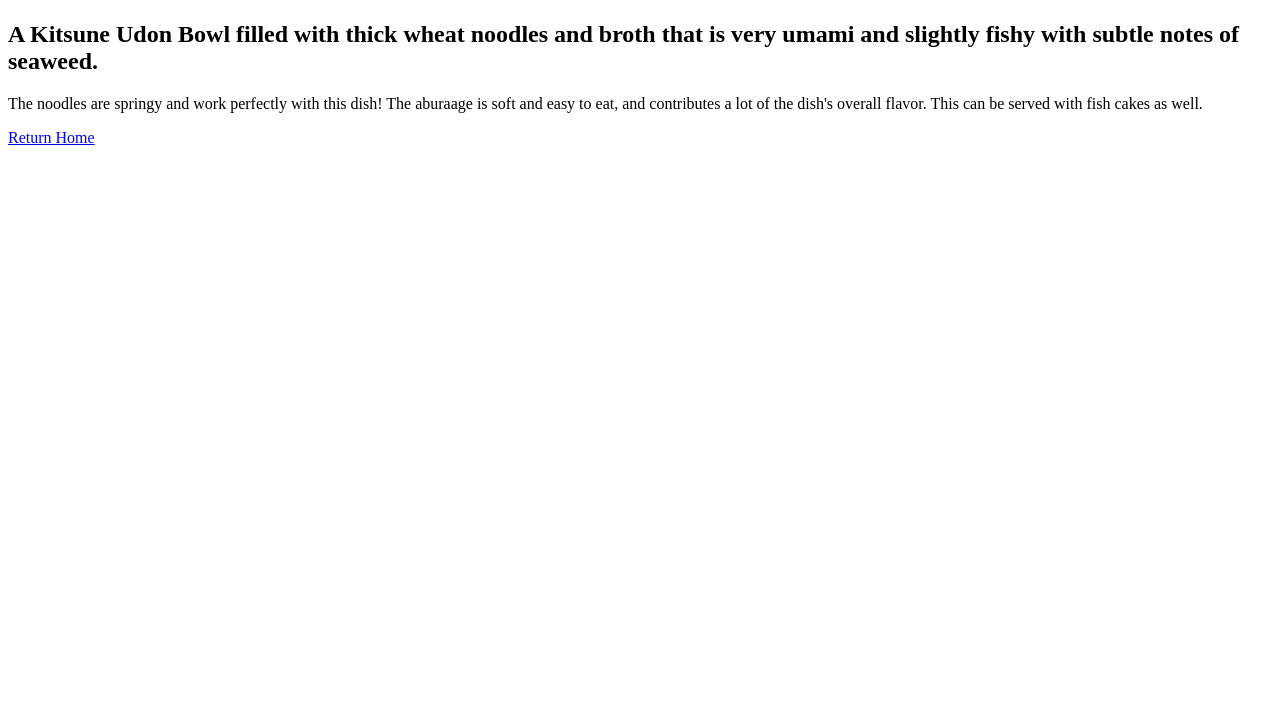
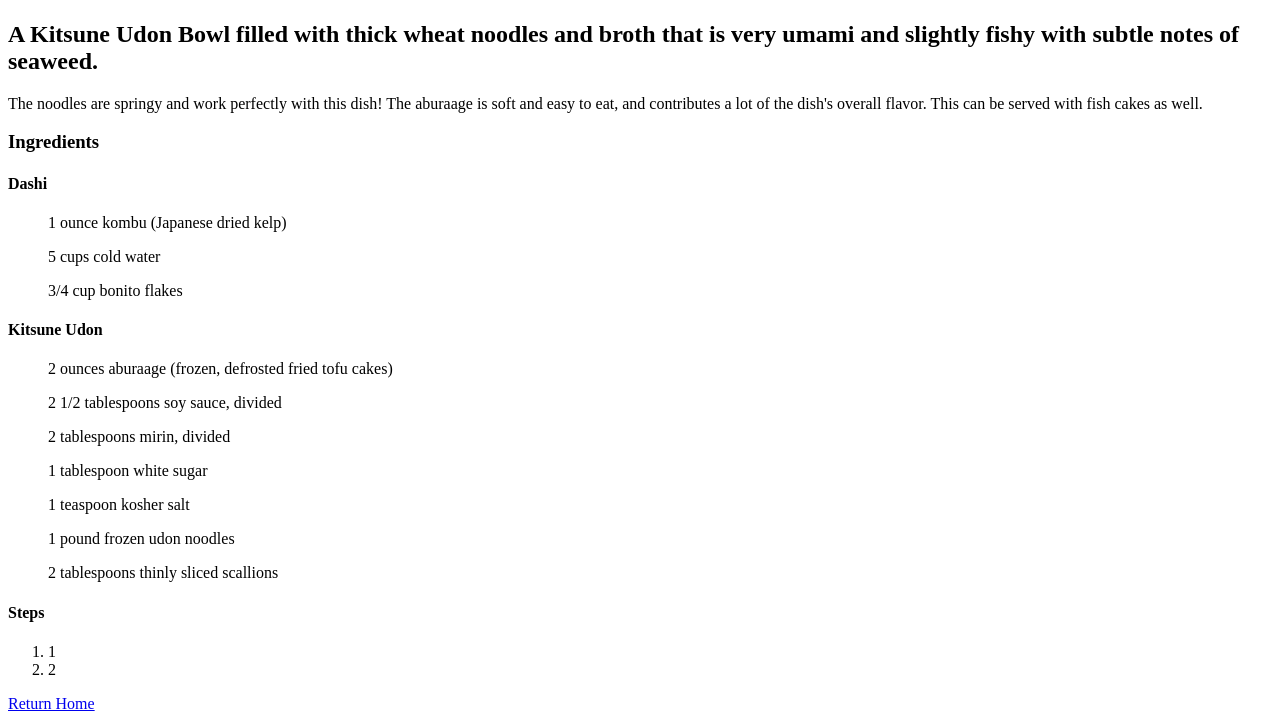
Before and after one commit to kenichiwu/odin-recipes, a plain HTML site: page recipes/udon.html in a window 1280 px wide. Shown: the part 393-1114 px from the top of the page. Before the commit the page ends 800 px from the top, so only its background shows below. Drawn offline with Linux system fonts and the light colour scheme.

Commit message:
Unordered Lists and Ordered Lists
Ingredients and Steps were added

```diff
--- a/recipes/udon.html
+++ b/recipes/udon.html
@@ -10,6 +10,21 @@
     <img src="../images/udonpicture.webp" alt="A Kitsune Udon Bowl filled with thick wheat noodles and broth that is very umami and slightly fishy with subtle notes of seaweed." height="310" width="310">
     <h2>A Kitsune Udon Bowl filled with thick wheat noodles and broth that is very umami and slightly fishy with subtle notes of seaweed.</h2>
     <p>The noodles are springy and work perfectly with this dish! The aburaage is soft and easy to eat, and contributes a lot of the dish's overall flavor. This can be served with fish cakes as well.</p>
+    <h3>Ingredients</h3>
+    <h4>Dashi</h4>
+    <ul>1 ounce kombu (Japanese dried kelp)</ul>
+    <ul>5 cups cold water</ul>
+    <ul>3/4 cup bonito flakes</ul>
+    <h4>Kitsune Udon</h4>
+    <ul>2 ounces aburaage (frozen, defrosted fried tofu cakes)</ul>
+    <ul>2 1/2 tablespoons soy sauce, divided</ul>
+    <ul>2 tablespoons mirin, divided</ul>
+    <ul>1 tablespoon white sugar</ul>
+    <ul>1 teaspoon kosher salt</ul>
+    <ul>1 pound frozen udon noodles</ul>
+    <ul>2 tablespoons thinly sliced scallions</ul>
+    <h4>Steps</h4>
+    <ol><li>1</li><li>2</li></ol>
     <a href="../index.html">Return Home</a>
 </body>
 </html>
```
